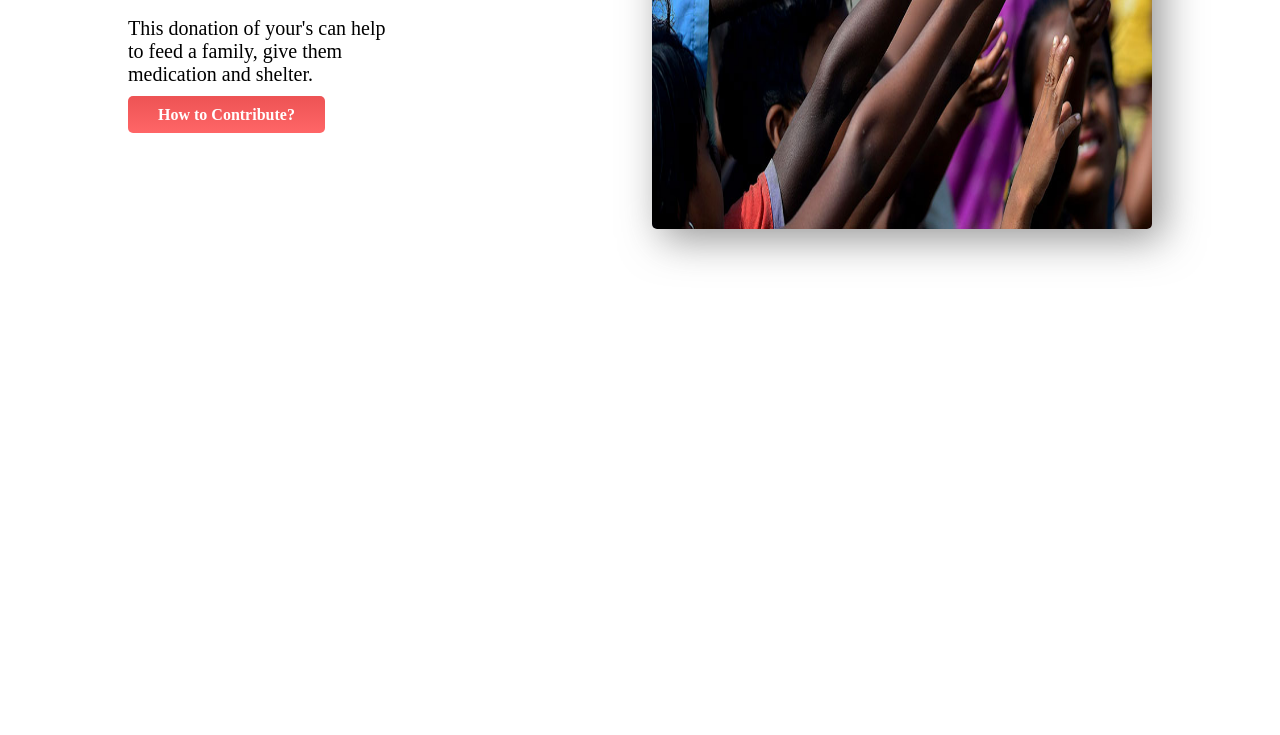
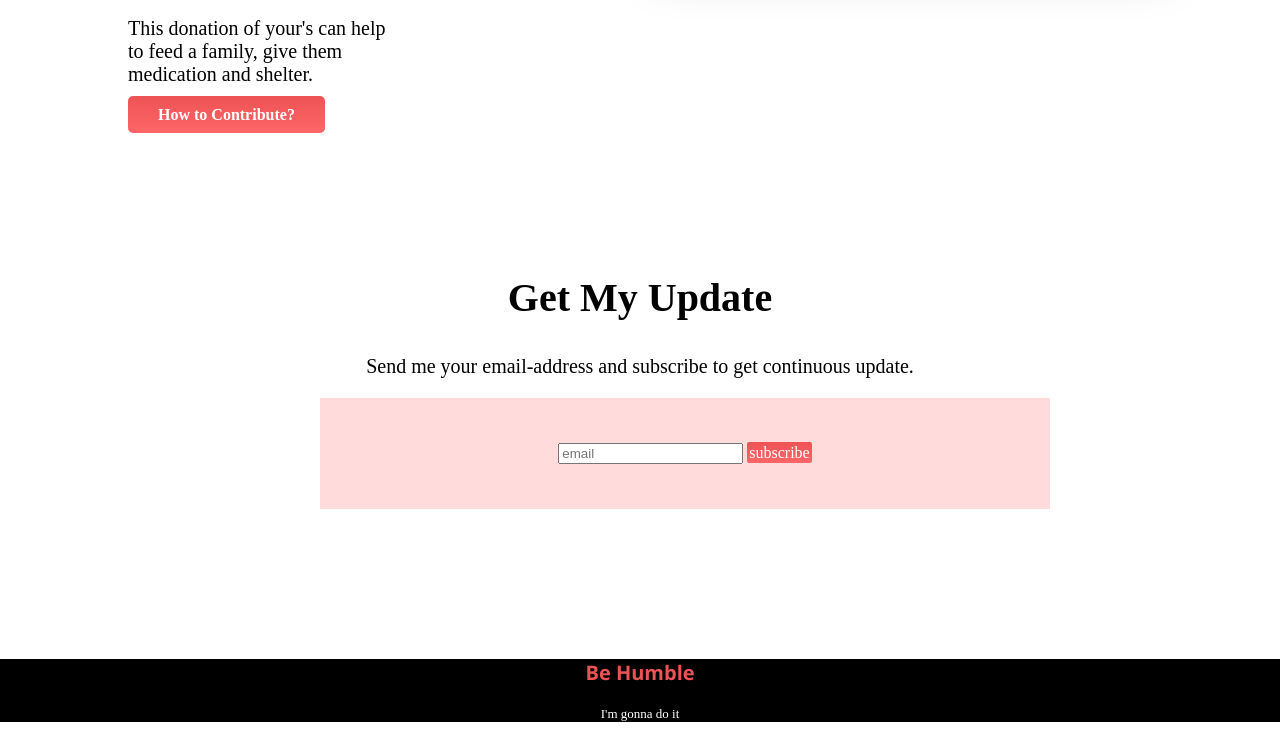
Before and after one commit to jasheya/Assignment-1, a plain HTML site: page index.html in a window 1280 px wide. Shown: the part 2432-3167 px from the top of the page. Before the commit the page ends 2815 px from the top, so only its background shows below. Drawn offline with Linux system fonts and the light colour scheme.

Commit message:
all done

```diff
--- a/index.html
+++ b/index.html
@@ -71,7 +71,18 @@
         <img class="half-width-image" src="images/donation13.jpg" alt="picture of people's hand">
     </div>
 </section>
-
-
+<section class="section-distance">
+    <div class="content-position">
+        <h2>Get My Update</h2>
+        <p>Send me your email-address and subscribe to get continuous update.</p>
+    </div>
+    <div id="email-box" class="content-position" >
+        <input type="email" placeholder="email"> <a id="sub-button" href="empty">subscribe</a>
+    </div>
+</section>
 </body>
+<footer class="content-position">
+    <h3 style="font-family: 'Segoe UI', Tahoma, Geneva, Verdana, sans-serif; font-weight: 800;font-size: 20px;">Be Humble</h3>
+    <p style="color: white; font-weight: 100;font-size: small;">I'm gonna do it</p>
+</footer>
 </html>
--- a/style.css
+++ b/style.css
@@ -89,7 +89,26 @@ p{
 }
 .half-width-image{
     width: 500px;
-    height: 600px;
     border-radius: 5px;
     box-shadow: 10px 10px 40px rgba(128, 128, 128, 0.836);
 }
+#email-box{
+    width: 50%;
+    background-color: #ffdbdb;
+    padding:45px;
+    margin-left: 25%;
+    margin-right: 25%;
+}
+#sub-button{
+    text-decoration: none;
+    background-image: linear-gradient(#ed5354, #ff6667);
+    padding: 2px;
+    border-radius: 2px;
+    color: white;
+    font-weight: 400;
+}
+footer{
+    background-color: black;
+    color: #ed5354;
+    margin: 0;
+}
```
